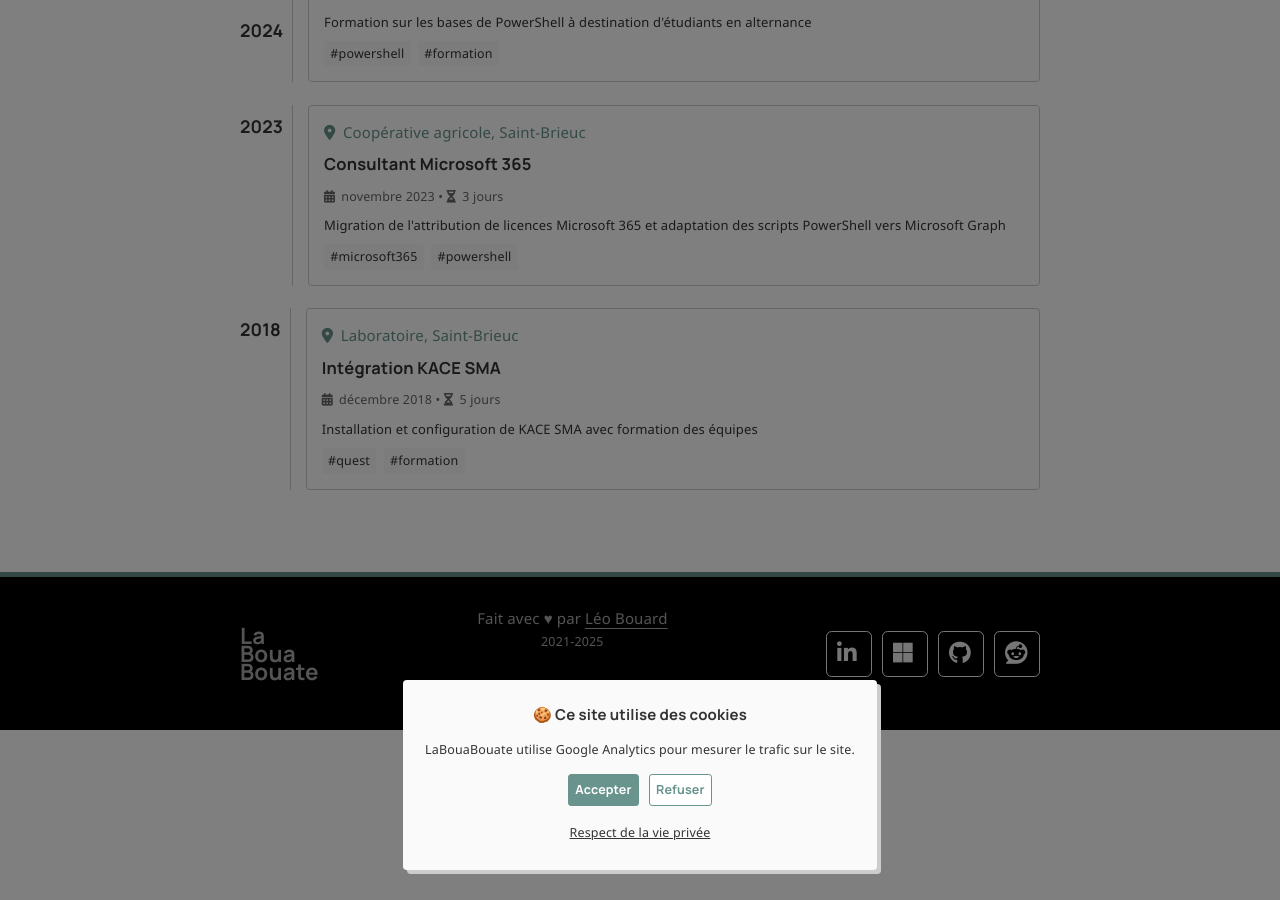
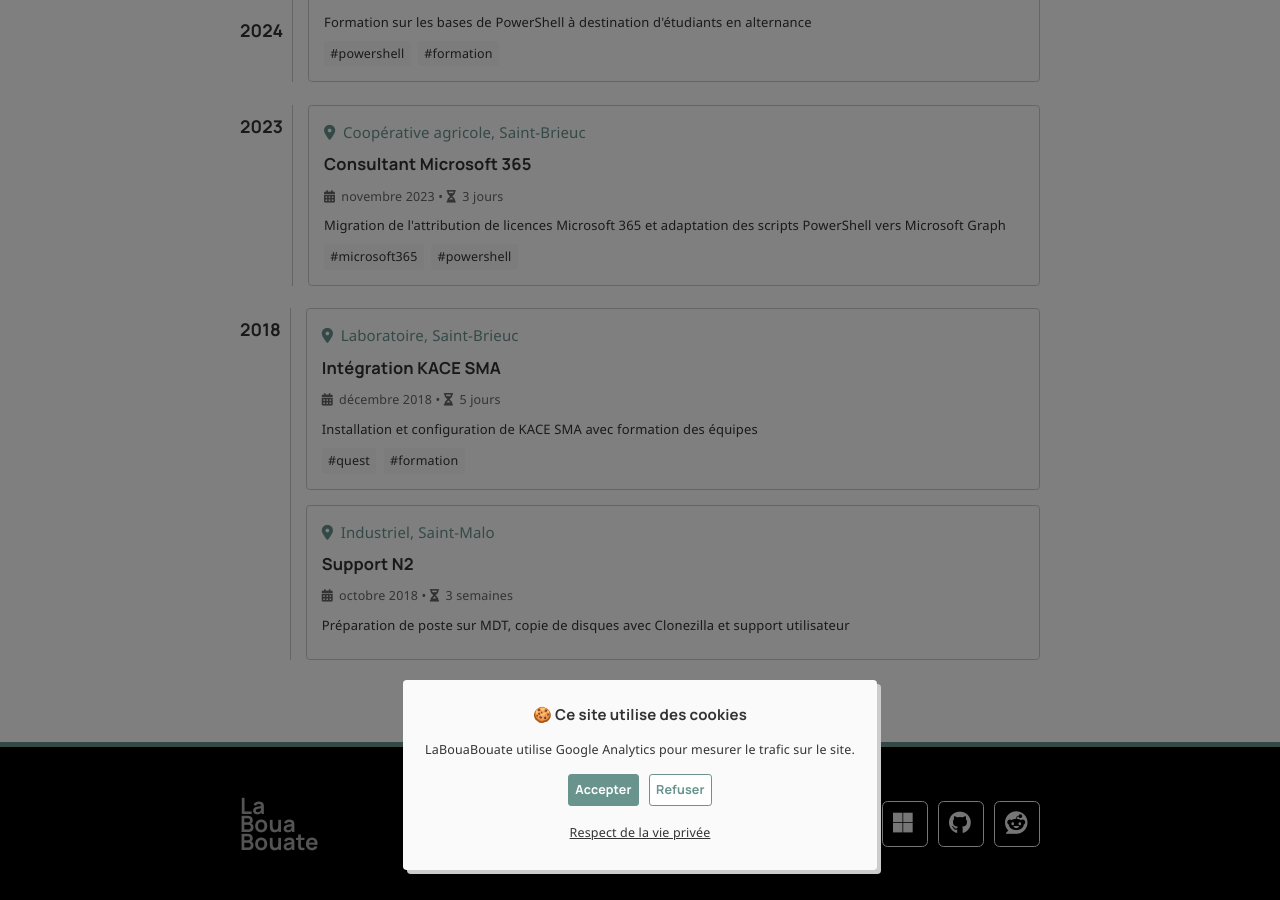
Before and after one commit to leobouard/leobouard.github.io, a Jekyll site: the page built from _pages/projects.html, in a window 1280 px wide and 900 px high, scrolled down 4321 px. Built offline with Jekyll 4.4.1, drawn with Linux system fonts in a browser that asks for light colours; nearby versions of some CDN libraries; some web fonts are replaced.

Commit message:
Création draft + ajout projet

```diff
--- a/_data/projects.json
+++ b/_data/projects.json
@@ -197,6 +197,13 @@
                 "duration": "5 jours",
                 "description": "Installation et configuration de KACE SMA avec formation des équipes",
                 "tags": ["quest", "formation"]
+            },
+            {
+                "company": "Groupe Roullier",
+                "title": "Support N2",
+                "period": "octobre 2018",
+                "duration": "3 semaines",
+                "description": "Préparation de poste sur MDT, copie de disques avec Clonezilla et support utilisateur"
             }
         ]
     }
```
Also changed, not shown: _drafts/red-forest.md (added).
